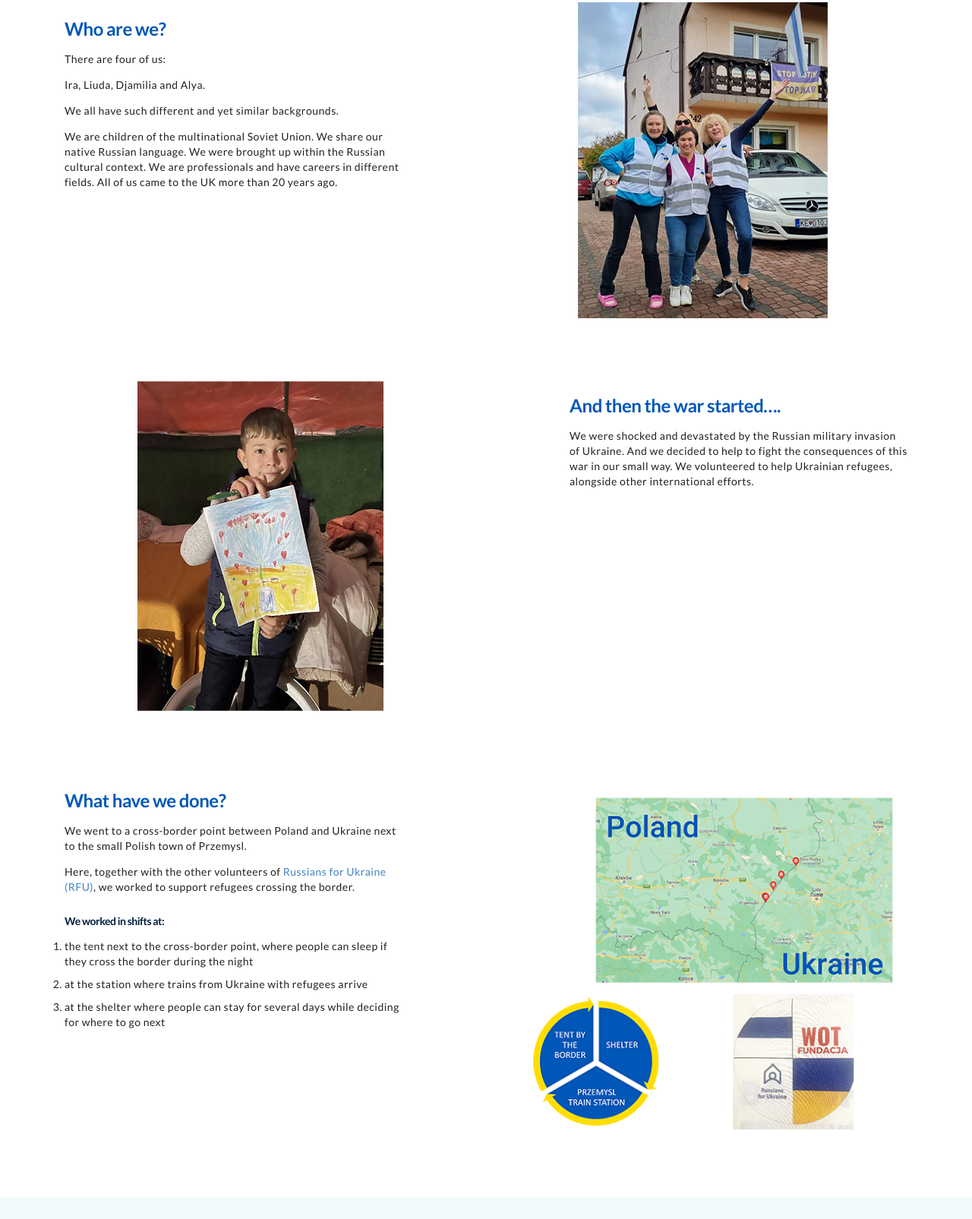
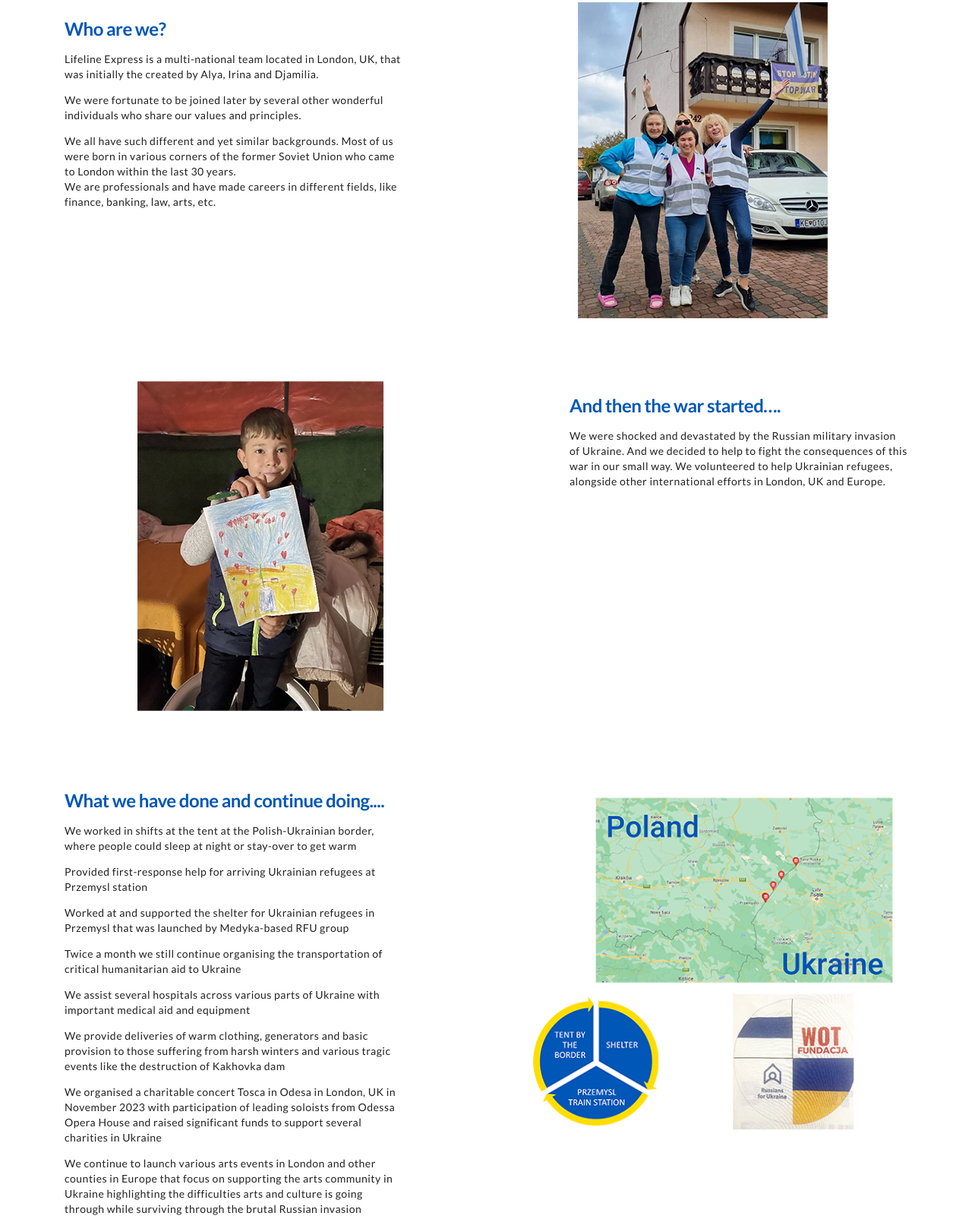
Before and after one commit to marRozh/lifeline-express, a plain HTML site: page index.html in a window 1280 px wide. Shown: the part 877-2482 px from the top of the page at 76% size. Drawn offline with nearby package versions, Linux system fonts and the light colour scheme.

Commit message:
Update index.html

```diff
--- a/index.html
+++ b/index.html
@@ -171,15 +171,10 @@
                     <!-- column 1 starts -->
                     <div class="col-12 col-md-5 dtr-mt-20">
                         <h2 class="color-blue">Who are we?</h2>
-                        <p>There are four of us: </p>
-                        <p>Ira, Liuda, Djamilia and Alya.</p>
-                        <p>We all have such different and yet similar backgrounds.</p>
+                        <p>Lifeline Express is a multi-national team located in London, UK, that was initially the created by Alya, Irina and Djamilia.</p>
+                        <p>We were fortunate to be joined later by several other wonderful individuals who share our values and principles. </p>
                         <p>
-                            We are children of the multinational Soviet Union.
-                            We share our native Russian language.
-                            We were brought up within the Russian cultural context.
-                            We are professionals and have careers in different fields.
-                            All of us came to the UK more than 20 years ago.</p>
+                            We all have such different and yet similar backgrounds. Most of us were born in various corners of the former Soviet Union who came to London within the last 30 years. <br> We are professionals and have made careers in different fields, like finance, banking, law, arts, etc. </p>
 
                         <!--<a href="#" class="dtr-btn btn-blue dtr-mt-20">Discover</a> -->
                     </div>
@@ -202,10 +197,7 @@
                     <!-- column 2 starts -->
                     <div class="col-12 col-md-5 offset-md-1 dtr-mt-20">
                         <h2 class="color-blue">And then the war started….</h2>
-                        <p>We were shocked and devastated by the Russian military invasion of Ukraine.
-                            And we decided to help to fight the consequences of this war in our small way.
-                            We volunteered to help Ukrainian refugees, alongside other international
-                            efforts.
+                        <p>We were shocked and devastated by the Russian military invasion of Ukraine. And we decided to help to fight the consequences of this war in our small way. We volunteered to help Ukrainian refugees, alongside other international efforts in London, UK and Europe.
                         </p>
                         <!--<a href="#" class="dtr-btn btn-blue dtr-mt-20">Discover</a> -->
                     </div>
@@ -219,26 +211,32 @@
 
                     <!-- column 1 starts -->
                     <div class="col-12 col-md-5 dtr-mt-20">
-                        <h2 class="color-blue">What have we done?</h2>
-                            <p>We went to a cross-border point between Poland and Ukraine next to the small Polish town of Przemysl.
+                        <h2 class="color-blue">What we have done and continue doing.... </h2>
+                            <p> We worked in shifts at the tent at the Polish-Ukrainian border, where people could sleep at night or stay-over to get warm
                             </p>
                             <p>
-                                Here, together with the other volunteers of <a target="a_blank" href="https://rfu2022.org/en/">Russians for Ukraine (RFU)</a>, we worked to support refugees crossing the border.
+                                Provided first-response help for arriving Ukrainian refugees at Przemysl station
+                            </p>
+                            <p>
+                                Worked at and supported the shelter for Ukrainian refugees in Przemysl that was launched by Medyka-based RFU group
+                            </p>
+                           <p>
+                                Twice a month we still continue organising the transportation of critical humanitarian aid to Ukraine
+                            </p>
+                                                <p>
+                                We assist several hospitals across various parts of Ukraine with important medical aid and equipment
+                            </p>
+                     <p>
+                      We provide deliveries of warm clothing, generators and basic provision to those suffering from harsh winters and various tragic events like the destruction of Kakhovka dam
 
-                            </p>
-                            <h5>We worked in shifts at:
-                            </h5>
-                            <ol>
-                                <li>
-                                    the tent next to the cross-border point, where people can sleep if they cross the border during the night
-                                </li>
-                                <li>
-                                    at the station where trains from Ukraine with refugees arrive
-                                </li>
-                                <li>
-                                    at the shelter where people can stay for several days while deciding for where to go next
-                                </li>
-                            </ol>
+                     </p>
+                     <p>
+                      We organised a charitable concert Tosca in Odesa in London, UK in November 2023 with participation of leading soloists from Odessa Opera House and raised significant funds to support several charities in Ukraine
+                     </p>
+                     <p>
+                      We continue to launch various arts events in London and other counties in Europe that focus on supporting the arts community in Ukraine highlighting the difficulties arts and culture is going through while surviving through the brutal Russian invasion
+                     </p>
+
                         <!--<a href="#" class="dtr-btn btn-blue dtr-mt-20">Discover</a> -->
                     </div>
                     <!-- column 1 ends -->
```
